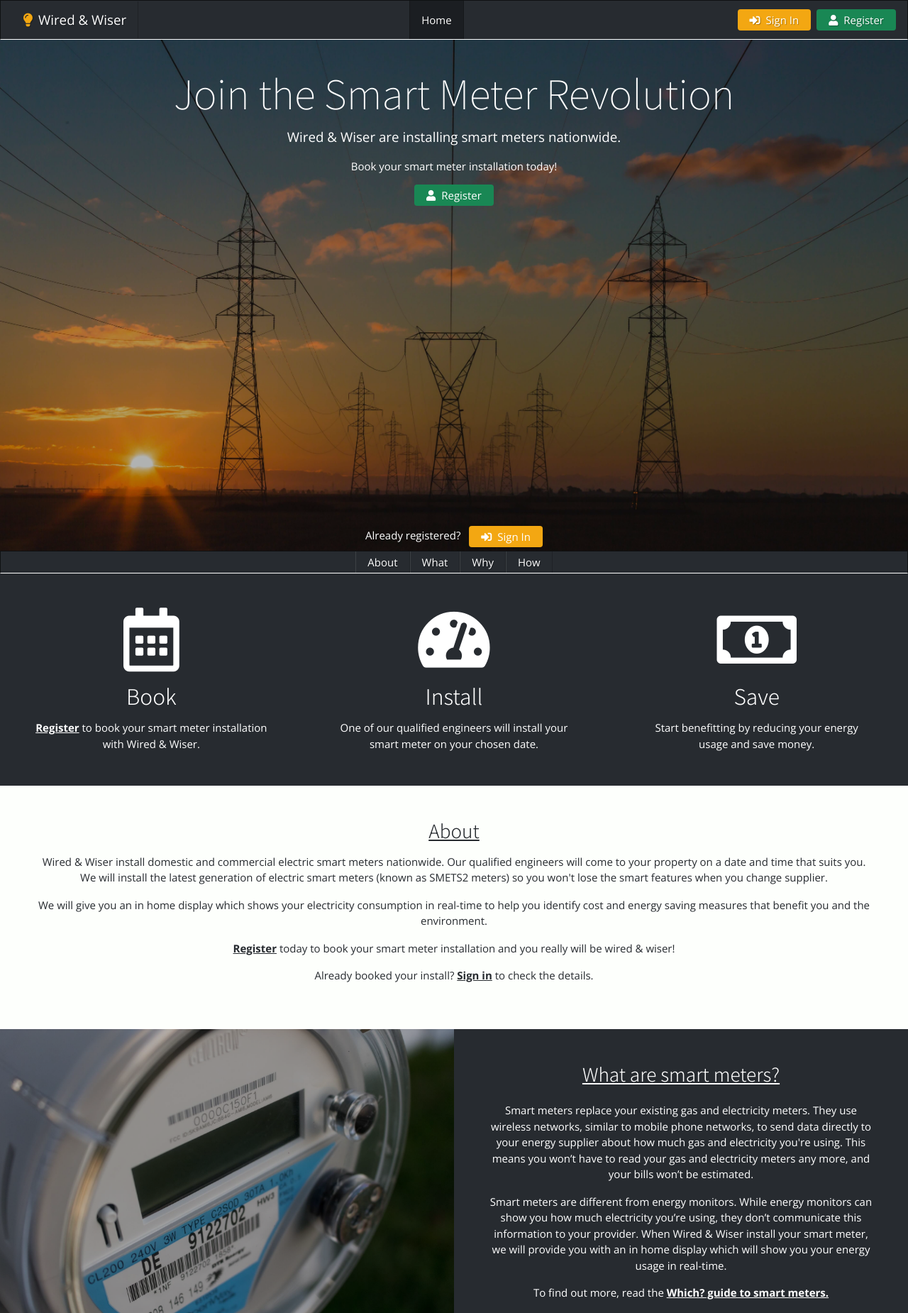
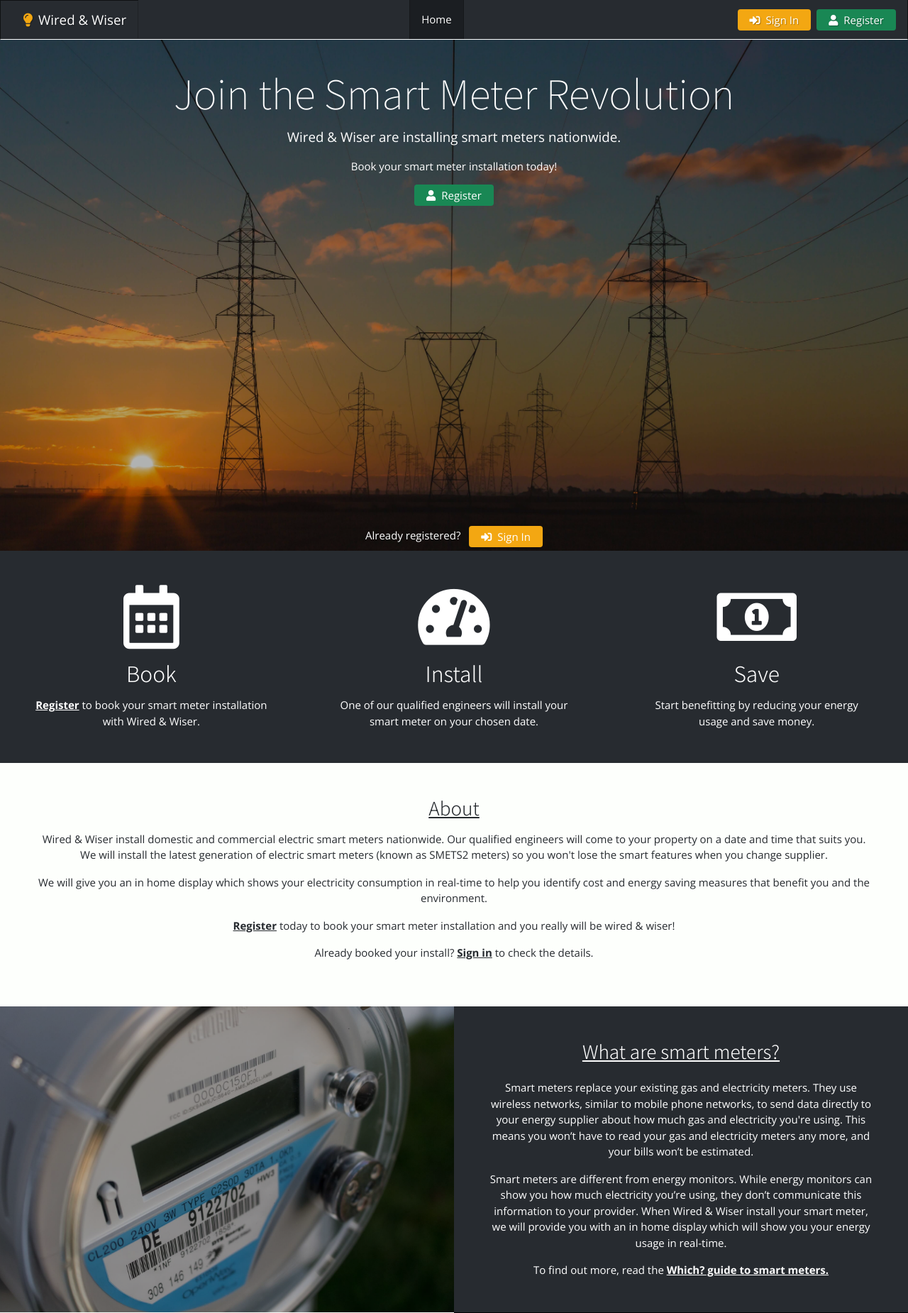
Before and after one commit to LukeGarnham/Wired-and-Wiser-MS3, a Flask app: page / in a window 1280 px wide. Shown: the top 1850 px of the page at 71% size. Run offline with Flask 2, Linux system fonts and the light colour scheme; some libraries are stand-ins or nearby versions.

Commit message:
Removed the scrollspy from homepage.  Started writing up development notes into ReadMe report.

```diff
--- a/app.py
+++ b/app.py
@@ -58,7 +58,7 @@ def register():
         return redirect(url_for(
             "account", username=session["user_email_address"]))
 
-    # If method is not POST (i.e. GET) render register.html template.
+    # If method is not POST (i.e. GET), render register.html template.
     return render_template("register.html")
 
 
--- a/static/css/style.css
+++ b/static/css/style.css
@@ -9,17 +9,6 @@ body {
     padding-top: 56px;
     color: #fff;
     font-family: 'Open Sans', sans-serif;
-}
-
-#home-scrollspy {
-    top: 56px;
-    height: 32px;
-}
-
-#scrollspy-content {
-    position: relative;
-    height: auto;
-    overflow-y: scroll;
 }
 
 h1,h2,h3,h4,h5,h6 {
@@ -134,14 +123,14 @@ a:hover {
 
 /*----------------------------------------------------------------------------------------------------------Header*/
 
-#header {
+.navbar {
+    border-bottom: 1px solid #fff;
     height: 56px;
 }
 
-.navbar {
+#navbarToggler {
     border-bottom: 1px solid #fff;
 }
-
 .navbar-brand i {
     color: #F3A712;
 }
--- a/static/js/script.js
+++ b/static/js/script.js
@@ -1,5 +1,4 @@
 $(document).ready(function() {
-
     // ----------------------------------------------------------------------------------------------------------Modals
     // ------------------------------------------------Meter ID Modal
     // Open Meter ID modal when icons with class launch-meter-id-modal are clicked.
--- a/templates/base.html
+++ b/templates/base.html
@@ -18,16 +18,16 @@
 <body>
     <header>
         <!-- The original code for the below navbar was copied from: https://getbootstrap.com/docs/4.5/components/navbar/#toggler -->
-        <nav id="header" class="navbar navbar-expand-lg fixed-top slate p-0">
+        <nav class="navbar navbar-expand-lg fixed-top slate p-0">
             <a class="navbar-brand ml-3" href="{{ url_for('home') }}">
                 <i class="fas fa-lightbulb mr-2"></i>Wired & Wiser
             </a>
-            <button class="navbar-toggler border-white mr-3" type="button" data-toggle="collapse" data-target="#navbarTogglerDemo02" aria-controls="navbarTogglerDemo02" aria-expanded="false" aria-label="Toggle navigation">
+            <button class="navbar-toggler border-white mr-3" type="button" data-toggle="collapse" data-target="#navbarToggler" aria-controls="navbarToggler" aria-expanded="false" aria-label="Toggle navigation">
                 <i class="fas fa-bars text-white"></i>
             </button>
 
             <!-- Navigation list (center) -->
-            <div class="collapse navbar-collapse" id="navbarTogglerDemo02">
+            <div class="collapse navbar-collapse slate" id="navbarToggler">
                 <ul class="navbar-nav mx-auto mt-2 mt-lg-0">
                     <li class="nav-item {% if active_page=='home' %}active{% endif %}">
                         <a class="nav-link px-3" href="{{ url_for('home') }}">Home</a>
--- a/templates/index.html
+++ b/templates/index.html
@@ -33,25 +33,8 @@
         {% endif %}
     </div>
 
-    <div id="home-scrollspy" class="navbar navbar-expand-lg slate p-0 sticky-top">
-        <ul class="nav mx-auto">
-            <li class="nav-item">
-                <a class="nav-link py-1" href="#about">About</a>
-            </li>
-            <li class="nav-item">
-                <a class="nav-link py-1" href="#what">What</a>
-            </li>
-            <li class="nav-item">
-                <a class="nav-link py-1" href="#why">Why</a>
-            </li>
-            <li class="nav-item">
-                <a class="nav-link py-1" href="#how">How</a>
-            </li>
-        </ul>
-    </div>
-
     <!-- Home page content -->
-    <div class="container-fluid" id="scrollspy-content" data-spy="scroll" data-target="#home-scrollspy" data-offset="88">
+    <div class="container-fluid">
         <section id="icons" class="text-center">
             <div class="row">
                 <div class="col-12 col-sm-6 col-md-4 p-5">
```
Also changed, not shown: README.md, static/images/readme-images/bootswatch-versions.png (added), static/images/readme-images/ms3-db-plan.png (added).
